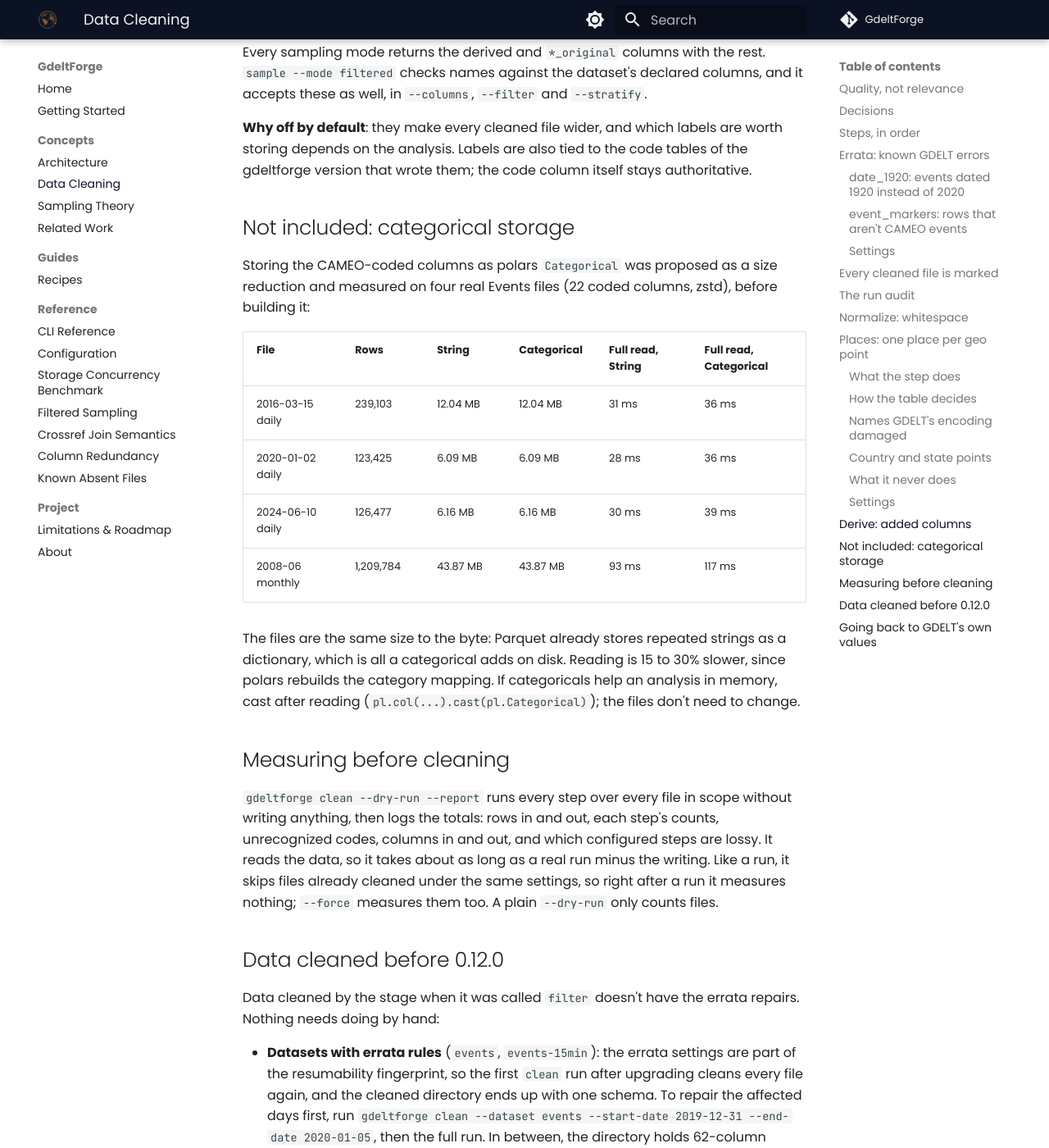
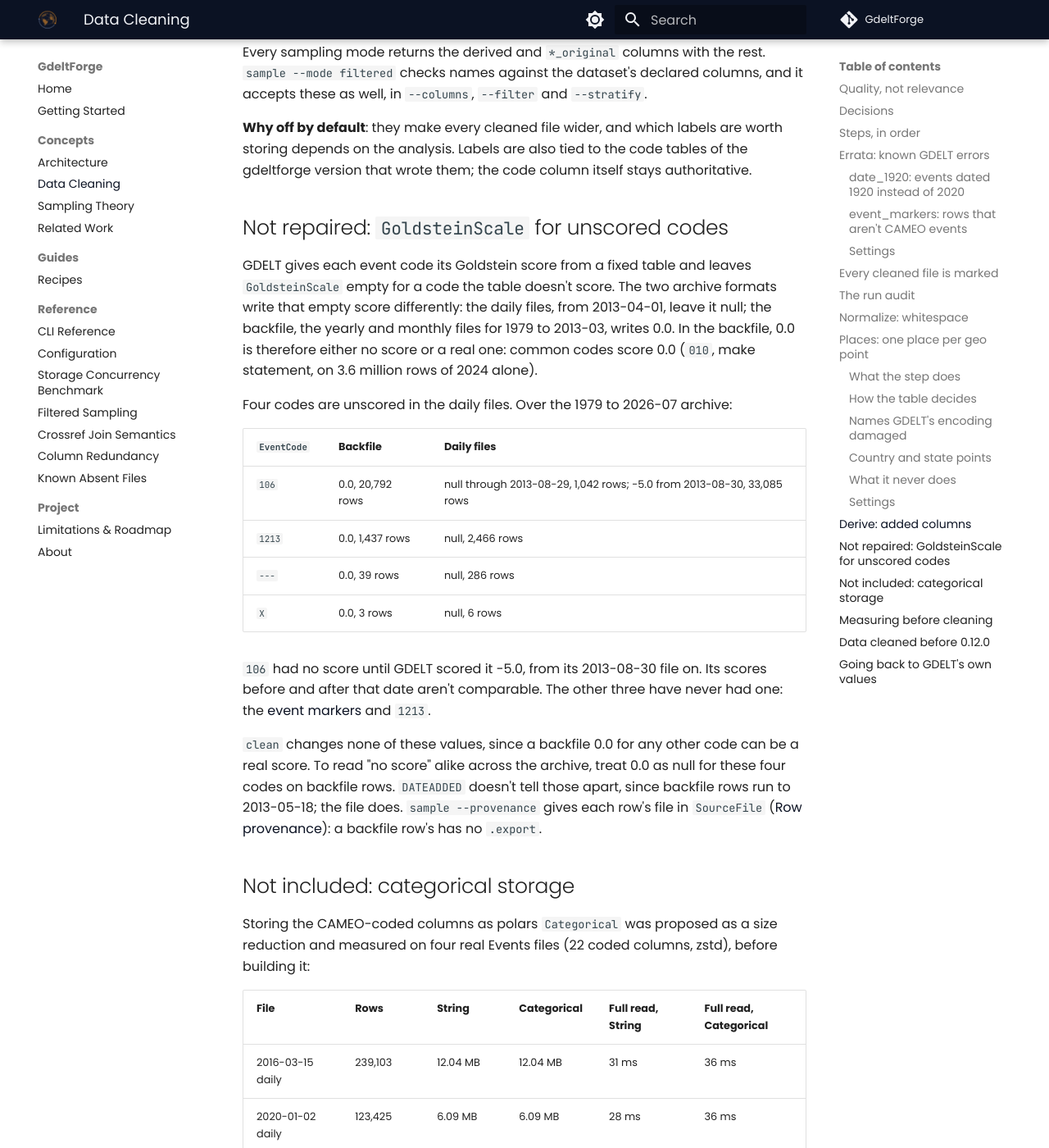
Before and after one commit to Vinicius-Teixeirac/GdeltForge, an MkDocs documentation site: the page built from docs/data-cleaning.md, in a window 1280 px wide and 1400 px high, scrolled down 17362 px. Shown: the whole window at 82% size. Built offline with MkDocs 1.6.1 and Material for MkDocs 9.7.7, drawn with Linux system fonts in a browser that asks for light colours; comment, search, counter and statistics services are not loaded.

Commit message:
docs(clean): explain GoldsteinScale for the codes GDELT leaves unscored
GDELT leaves GoldsteinScale empty for an event code its score table
doesn't cover, and its two archive formats write that differently: the
daily files from 2013-04-01 write null, the 1979 to 2013-03 backfile
writes 0.0. In the backfile a 0.0 is therefore either no score or a
real one, since common codes score 0.0 (010, make statement). Four
codes are unscored in the daily files: 1213, the event markers --- and
X, and 106 until GDELT scored it -5.0 from its 2013-08-30 file on.
Read side by side, the formats make 106 look like a code whose score
changed from 0.0 to -5.0.

The data cleaning page now gives the four codes' values in each
format, says clean leaves them since a backfile 0.0 can't be told from
a real score in general, and shows how to read no score alike across
the archive. DATEADDED can't single out backfile rows (they run to
2013-05-18), so the page points to the file a row came from, which
sample --provenance records.

Claude Code has been used: the prompt condenses a multi-message
session, reproduced here in full:

    Review the research repository's anatomy_of_GDELT notebook, which
    has new findings about GDELT's data, and decide whether gdeltforge
    can update anything from its content. Of the candidates found,
    address the documentation ones on branches: the days and updates
    GDELT never listed, which Known Absent Files doesn't cover, and
    two notes, on GoldsteinScale for event codes GDELT leaves unscored
    and on drawing every event of a long window without running out of
    memory. Leave the new DATEADDED erratum, scraping the translated
    stream and the crossref memory investigation for another session.

Co-Authored-By: Claude Opus 5.5 <noreply@anthropic.com>

```diff
--- a/docs/data-cleaning.md
+++ b/docs/data-cleaning.md
@@ -624,6 +624,39 @@ labels are worth storing depends on the analysis. Labels are also tied to
 the code tables of the gdeltforge version that wrote them; the code column
 itself stays authoritative.
 
+## Not repaired: `GoldsteinScale` for unscored codes
+
+GDELT gives each event code its Goldstein score from a fixed table and
+leaves `GoldsteinScale` empty for a code the table doesn't score. The two
+archive formats write that empty score differently: the daily files, from
+2013-04-01, leave it null; the backfile, the yearly and monthly files for
+1979 to 2013-03, writes 0.0. In the backfile, 0.0 is therefore either no
+score or a real one: common codes score 0.0 (`010`, make statement, on
+3.6 million rows of 2024 alone).
+
+Four codes are unscored in the daily files. Over the 1979 to 2026-07
+archive:
+
+| `EventCode` | Backfile | Daily files |
+|---|---|---|
+| `106` | 0.0, 20,792 rows | null through 2013-08-29, 1,042 rows; -5.0 from 2013-08-30, 33,085 rows |
+| `1213` | 0.0, 1,437 rows | null, 2,466 rows |
+| `---` | 0.0, 39 rows | null, 286 rows |
+| `X` | 0.0, 3 rows | null, 6 rows |
+
+`106` had no score until GDELT scored it -5.0, from its 2013-08-30 file
+on. Its scores before and after that date aren't comparable. The other
+three have never had one: the [event markers](#event_markers-rows-that-arent-cameo-events)
+and `1213`.
+
+`clean` changes none of these values, since a backfile 0.0 for any other
+code can be a real score. To read "no score" alike across the archive,
+treat 0.0 as null for these four codes on backfile rows. `DATEADDED`
+doesn't tell those apart, since backfile rows run to 2013-05-18; the file
+does. `sample --provenance` gives each row's file in `SourceFile`
+([Row provenance](cli-reference.md#row-provenance)): a backfile row's has
+no `.export`.
+
 ## Not included: categorical storage
 
 Storing the CAMEO-coded columns as polars `Categorical` was proposed as a
```
Also changed, not shown: CHANGELOG.md (+5 -0 lines).
